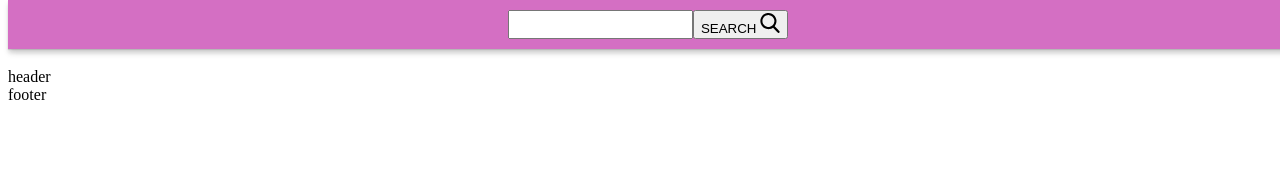
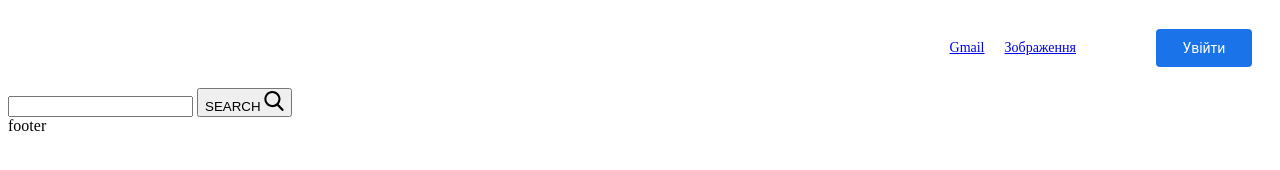
Before and after one commit to Savelieva0509/google-page, a website built with Parcel: page src/index.html in a window 1280 px wide. Built offline with nearby package versions, Linux system fonts and the light colour scheme.

Commit message:
add header style

```diff
--- a/src/css/header.css
+++ b/src/css/header.css
@@ -1,52 +1,75 @@
-
-body {
-  padding-top: 60px;
-  padding-bottom: 20px;
+.header-container {
+  padding: 20px;
+}
+.header-nav {
+  display: flex;
+  justify-content: flex-end;
+  align-items: center;
 }
 
-
-h1,
-h2,
-h3,
-h4,
-h5,
-h6,
-p {
-  margin-top: 0;
-  margin-bottom: 0;
+.header-nav > *:not(:last-child) {
+  margin-right: 20px;
 }
 
-
-ul,
-ol {
-  margin-top: 0;
-  margin-bottom: 0;
-  padding-left: 0;
+.header-link {
+  font-size: 14px;
 }
 
-a {
-  text-decoration: none;
+.header-link:hover,
+.header-link:focus {
+  text-decoration: underline;
 }
 
-ul {
-  list-style: none;
+.header-button-login {
+  font-family: 'Roboto', sans-serif;
+  background-color: #1a73e8;
+  color: #ffffff;
+  min-width: 96px;
+  font-size: 14px;
+  padding: 10px;
+  border: transparent;
+  border-radius: 4px;
+  border: 1px solid transparent;
+  cursor: pointer;
+  transition: all 0.2s ease-in-out;
+}
+.header-button-login:hover {
+  background-color: #1b66c9;
+  box-shadow: 0 1px 3px 1px rgba(66, 64, 67, 0.15),
+    0 1px 2px 0 rgba(60, 64, 67, 0.3);
 }
 
-img {
-  display: block;
-  width: 100%;
-  height: 300px;
+.header-button-login:focus {
+  background-color: #1c5fba;
+  box-shadow: 0 1px 3px 1px rgba(66, 64, 67, 0.15),
+    0 1px 2px 0 rgba(60, 64, 67, 0.3);
 }
 
-.search-form {
-  position: fixed;
-  top:0;
-  background-color: #d46fc3;
-  display: flex;
-  justify-content: center;
-  padding-top: 10px;
-  padding-bottom: 10px;
-  width: 100%;
-  box-shadow: 0px 1px 1px rgba(0, 0, 0, 0.12), 0px 4px 4px rgba(0, 0, 0, 0.06),
-    1px 4px 6px rgba(0, 0, 0, 0.16);
+.header-button-login:active {
+  background-color: #1b63c1;
+  box-shadow: 0 1px 3px 1px rgba(66, 64, 67, 0.15),
+    0 1px 2px 0 rgba(60, 64, 67, 0.3);
 }
+
+.header-button-menu {
+ display: flex;
+ align-items: center;
+ justify-content: center;
+ padding: 0;
+  width: 40px;
+  height: 40px;
+  border: none;
+  border-radius: 50%;
+  background-color: transparent;
+  cursor: pointer;
+  transition: all 0.2s ease-in-out;
+}
+
+.header-button-menu:hover
+ {
+background-color: rgba(60,64,67,.08);
+}
+
+.icon-menu {
+    fill:#5f6368;
+}
--- a/src/partials/header.html
+++ b/src/partials/header.html
@@ -1 +1,19 @@
-<div>header</div>
+<header>
+  <div class="header-container">
+    <nav class="header-nav">
+      <a class="header-link" href="https://mail.google.com/mail"> Gmail </a>
+      <a
+        class="header-link"
+        href="https://www.google.com/imghp?hl=ru&tab=ri&authuser=0&ogbl"
+      >
+        Зображення
+      </a>
+      <button class="header-button-menu" type="button">
+        <svg class="icon-menu" width="24" height="24">
+          <use href="./images/symbol-defs.svg#icon-menu"></use>
+        </svg>
+      </button>
+      <button class="header-button-login" type="button">Увійти</button>
+    </nav>
+  </div>
+</header>
```
